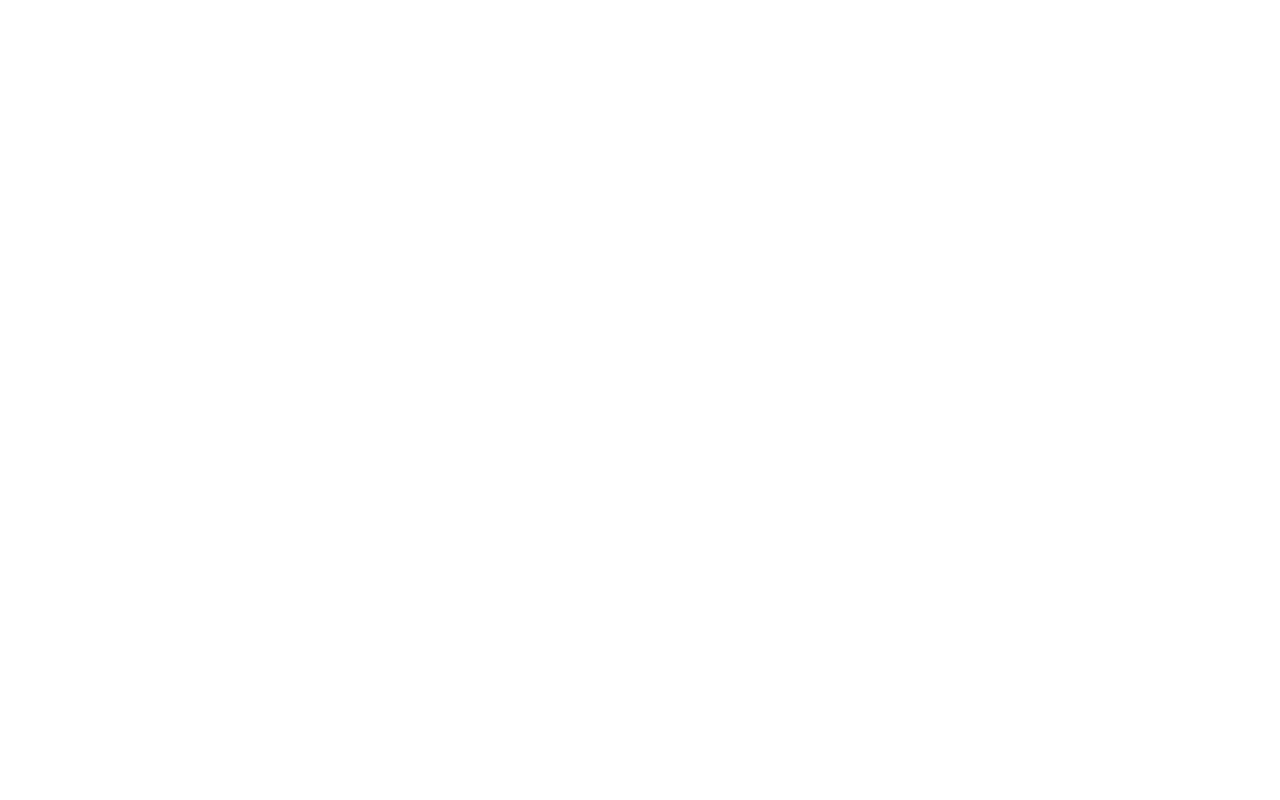
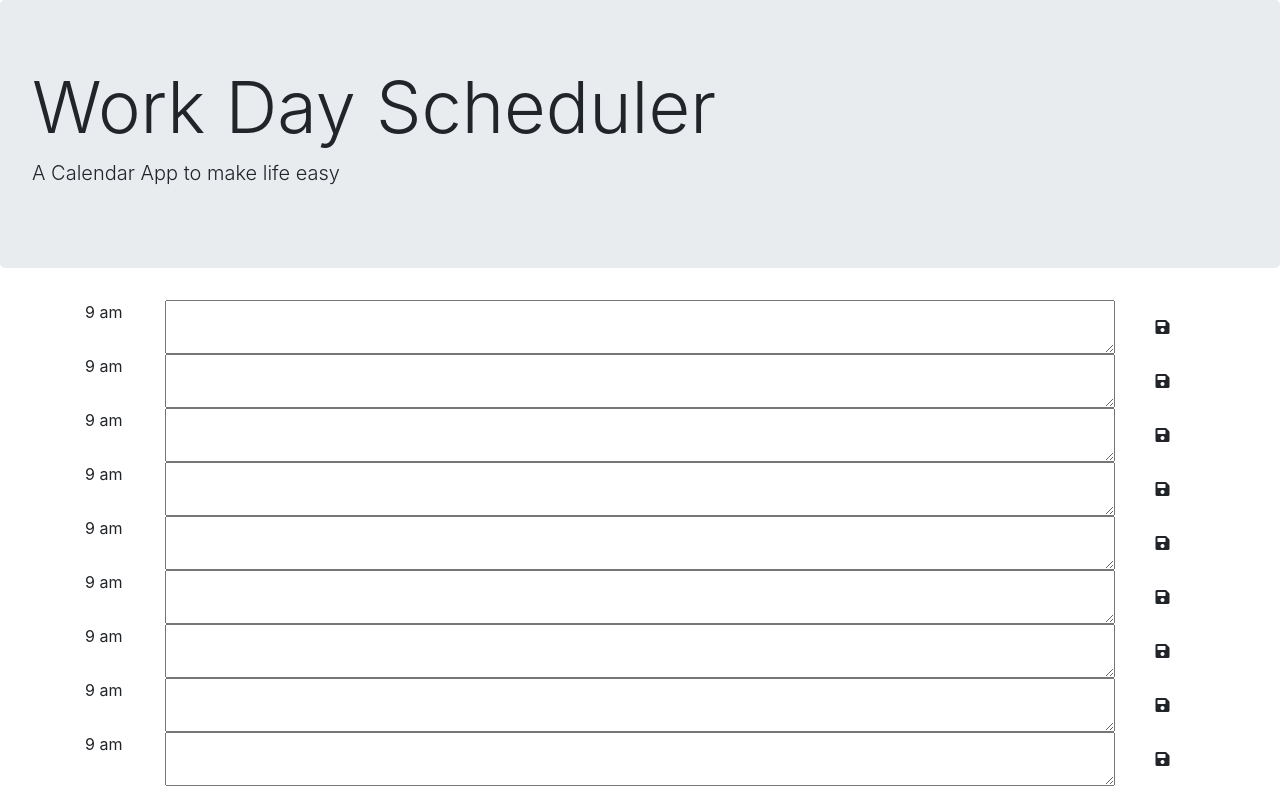
Before and after one commit to kcs111/Work-Day-Scheduler, a plain HTML site: page index.html in a window 1280 px wide. Drawn offline with nearby package versions, Linux system fonts and the light colour scheme.

Commit message:
TimeBlocks

```diff
--- a/index.html
+++ b/index.html
@@ -11,4 +11,79 @@
     <title>Work Day Scheduler</title>
 </head>
 
+<!-- The Body -->
+
+<body>
+    <header class="jumbotron">
+        <h1 class="display-3">Work Day Scheduler</h1>
+        <p class="lead"> A Calendar App to make life easy</p>
+        <p id="currentDay" class="lead"></p>
+    </header>
+    <div class="container schedule">
+        <!-- Time Blocks -->
+        <div class="row time-block" data-hour="9">
+            <div class="col-2 col-lg-1 hour">9 am</div>
+            <textarea class="col-8 col-lg-10"></textarea>
+              <button class=" col-2 col-lg-1 btn btn-block saveBtn d-flex justify-content-center align-items-center">
+                <i class="fas fa-save"></i>
+              </button>
+          </div>
+          <div class="row time-block" data-hour="10">
+            <div class="col-2 col-lg-1 hour">9 am</div>
+            <textarea class="col-8 col-lg-10"></textarea>
+              <button class=" col-2 col-lg-1 btn btn-block saveBtn d-flex justify-content-center align-items-center">
+                <i class="fas fa-save"></i>
+              </button>
+          </div>
+          <div class="row time-block" data-hour="11">
+            <div class="col-2 col-lg-1 hour">9 am</div>
+            <textarea class="col-8 col-lg-10"></textarea>
+              <button class=" col-2 col-lg-1 btn btn-block saveBtn d-flex justify-content-center align-items-center">
+                <i class="fas fa-save"></i>
+              </button>
+          </div>
+          <div class="row time-block" data-hour="12">
+            <div class="col-2 col-lg-1 hour">9 am</div>
+            <textarea class="col-8 col-lg-10"></textarea>
+              <button class=" col-2 col-lg-1 btn btn-block saveBtn d-flex justify-content-center align-items-center">
+                <i class="fas fa-save"></i>
+              </button>
+          </div>
+          <div class="row time-block" data-hour="13">
+            <div class="col-2 col-lg-1 hour">9 am</div>
+            <textarea class="col-8 col-lg-10"></textarea>
+              <button class=" col-2 col-lg-1 btn btn-block saveBtn d-flex justify-content-center align-items-center">
+                <i class="fas fa-save"></i>
+              </button>
+          </div>
+          <div class="row time-block" data-hour="14">
+            <div class="col-2 col-lg-1 hour">9 am</div>
+            <textarea class="col-8 col-lg-10"></textarea>
+              <button class=" col-2 col-lg-1 btn btn-block saveBtn d-flex justify-content-center align-items-center">
+                <i class="fas fa-save"></i>
+              </button>
+          </div>
+          <div class="row time-block" data-hour="15">
+            <div class="col-2 col-lg-1 hour">9 am</div>
+            <textarea class="col-8 col-lg-10"></textarea>
+              <button class=" col-2 col-lg-1 btn btn-block saveBtn d-flex justify-content-center align-items-center">
+                <i class="fas fa-save"></i>
+              </button>
+          </div>
+          <div class="row time-block" data-hour="16">
+            <div class="col-2 col-lg-1 hour">9 am</div>
+            <textarea class="col-8 col-lg-10"></textarea>
+              <button class=" col-2 col-lg-1 btn btn-block saveBtn d-flex justify-content-center align-items-center">
+                <i class="fas fa-save"></i>
+              </button>
+          </div><div class="row time-block" data-hour="17">
+            <div class="col-2 col-lg-1 hour">9 am</div>
+            <textarea class="col-8 col-lg-10"></textarea>
+              <button class=" col-2 col-lg-1 btn btn-block saveBtn d-flex justify-content-center align-items-center">
+                <i class="fas fa-save"></i>
+              </button>
+          </div>
+    </div>
+</body>
+
 </html>
```
